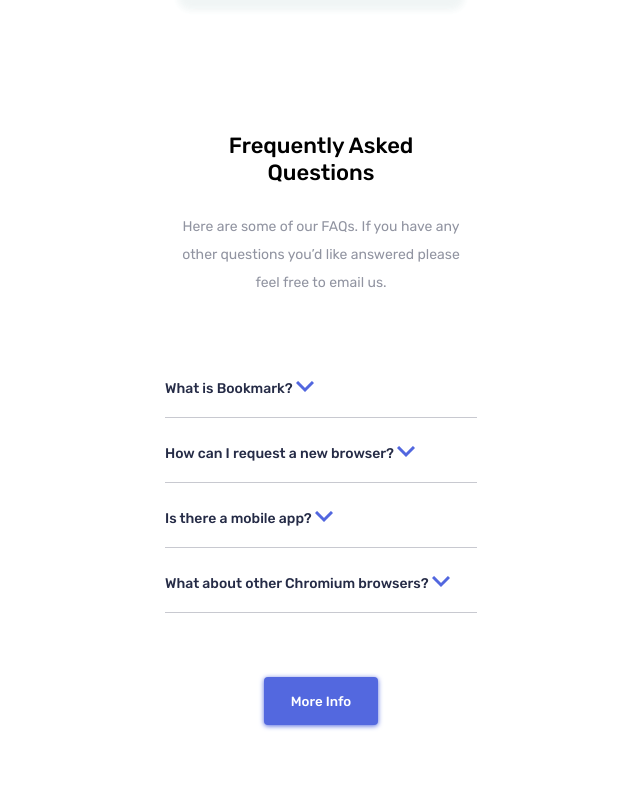
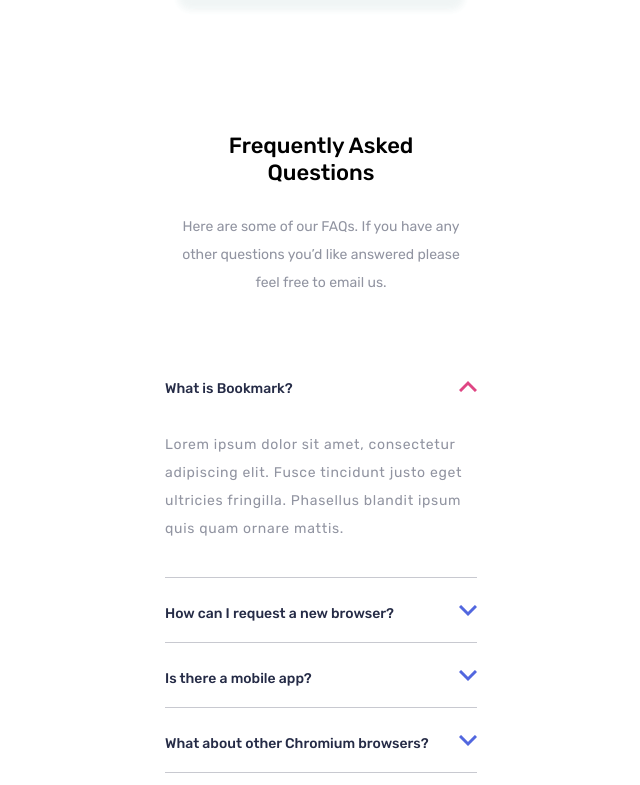
Before and after one commit to cornelisgijsbert/Bookmark-landing-page-master, a website: page index.html in a window 1280 px wide. Both pictures are taken after a click on the element "What is Bookmark?". Shown: the part 4390-5175 px from the top of the page, without its empty margins (319-959 px from the left). Drawn offline with Linux system fonts and the light colour scheme.

Commit message:
faq werkt gebruik after inplaats van een afbeelding in de header

```diff
--- a/index.html
+++ b/index.html
@@ -221,11 +221,11 @@
         <!-- Question 1 -->
         <h4 class="faq--questions-header">
           What is Bookmark?
-          <img
-            class="faq--questions---btn"
+          <!--<img
+            class="faq--questions--btn"
             alt=" pijl naar beneden"
             src="images/icon-arrow.svg"
-          />
+          />-->
         </h4>
         <!-- Answer 1 -->
         <p class="faq--answer-para" id="answer-1">
@@ -237,11 +237,11 @@
         <!-- Question 2 -->
         <h4 class="faq--questions-header">
           How can I request a new browser?
-          <img
-            class="faq--questions---btn"
+          <!--<img
+            class="faq--questions--btn"
             alt="pijl naar beneden"
             src="images/icon-arrow.svg"
-          />
+          />-->
         </h4>
         <!-- Answer 2 -->
         <p class="faq--answer-para">
@@ -255,11 +255,11 @@
         <!-- Question 3 -->
         <h4 class="faq--questions-header">
           Is there a mobile app?
-          <img
-            class="faq--questions---btn"
+          <!--<img
+            class="faq--questions--btn"
             alt="pijl naar beneden"
             src="images/icon-arrow.svg"
-          />
+          />-->
         </h4>
         <!-- Answer 3 -->
         <p class="faq--answer-para">
@@ -272,11 +272,11 @@
         <!-- Question 4 -->
         <h4 class="faq--questions-header">
           What about other Chromium browsers?
-          <img
-            class="faq--questions---btn"
+          <!--<img
+            class="faq--questions--btn"
             alt="pijl naar beneden"
             src="images/icon-arrow.svg"
-          />
+          />-->
         </h4>
         <!-- Answer 4 -->
         <p class="faq--answer-para">
--- a/js/main.js
+++ b/js/main.js
@@ -8,7 +8,7 @@ function showMenu() {
         mobileMenuLogo.className += " filter-logo";
     }
 }
-
+//-----------------------------------------------------------------------------
 function closeMenu() {
     mobileMenu.className = "top--nav--content";
     mobileMenuLogo.className = "top--nav--logo";
@@ -31,7 +31,7 @@ function openTab(evt, tabName) {
 }
 // get the element with the id="defaultOpen" and click on it
 document.getElementById("defaultOpen").click();
-
+//-----------------------------------------------------------------------------
 // faq
 var acc = document.getElementsByClassName("faq--questions-header");
 var i;
@@ -39,13 +39,8 @@ for (i = 0; i < acc.length; i++) {
     acc[i].addEventListener("click", function() {
         /* Toggle between adding and removing the "active" class,
         to highlight the button that controls the panel */
-        /*this.classList.toggle("active");*/
-        var x;
-        var arrowBtn = document.getElementsByClassName("faq--questions---btn");
-        for (x = 0; x < arrowBtn.length; i++) {
-            arrowBtn[x].className = this.className += (" img--active", "");
-            arrowBtn[x].className += " img--active";
-        }
+        this.classList.toggle("faq--active");
+
         /* Toggle between hiding and showing the active panel */
         var panel = this.nextElementSibling;
         if (panel.style.display === "block") {
@@ -53,7 +48,6 @@ for (i = 0; i < acc.length; i++) {
         } else {
             panel.style.display = "block";
         }
-
-        //for(x =0; x < arrowBtn.length; i++)
+        console.log(acc);
     });
 }
--- a/src/base/base.css
+++ b/src/base/base.css
@@ -122,14 +122,28 @@ section.faq h4.faq--questions-header {
   cursor: pointer;
 }
 
-section.faq img.faq--questions---btn {
+section.faq h4.faq--questions-header::after {
+  content: "";
+  background-image: url("../../images/icon-arrow.svg");
+  background-repeat: no-repeat;
+  float: right;
+  width: 18px;
+  height: 12px;
+}
+.faq--active::after {
+  transform: scaleY(-1);
+  filter: hue-rotate(90deg);
+}
+
+/*section.faq img.faq--questions--btn {
   float: right;
 }
 
 section.faq img.img--active {
+  float: right;
   transform: scaleY(-1);
   filter: hue-rotate(90deg);
-}
+}*/
 
 section.faq hr {
   background-color: var(--grayish-blue);
--- a/src/base/features.css
+++ b/src/base/features.css
@@ -27,6 +27,7 @@ section.features p.features--para {
 
 ul.features--tabs {
   font-size: var(--font--tab--mobile);
+  cursor: pointer;
 }
 
 ul.features--tabs li.active {
--- a/style/style.css
+++ b/style/style.css
@@ -84,12 +84,25 @@
   font-size: var(--font--h4--mobile);
   font-weight: 500;
   cursor: pointer;
-}section.faq img.faq--questions---btn {
+}section.faq h4.faq--questions-header::after {
+  content: "";
+  background-image: url("../../images/icon-arrow.svg");
+  background-repeat: no-repeat;
   float: right;
-}section.faq img.img--active {
+  width: 18px;
+  height: 12px;
+}.faq--active::after {
   transform: scaleY(-1);
   filter: hue-rotate(90deg);
-}section.faq hr {
+}/*section.faq img.faq--questions--btn {
+  float: right;
+}
+
+section.faq img.img--active {
+  float: right;
+  transform: scaleY(-1);
+  filter: hue-rotate(90deg);
+}*/section.faq hr {
   background-color: var(--grayish-blue);
   color: var(--grayish-blue);
   height: 0.0625rem;
@@ -148,6 +161,7 @@
   line-height: 1.8;
 }ul.features--tabs {
   font-size: var(--font--tab--mobile);
+  cursor: pointer;
 }ul.features--tabs li.active {
   border-bottom: 0.3em solid var(--soft-red);
 }section.features hr {
```
